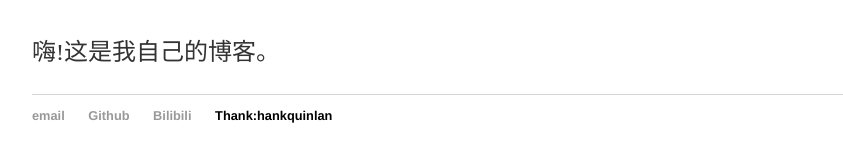
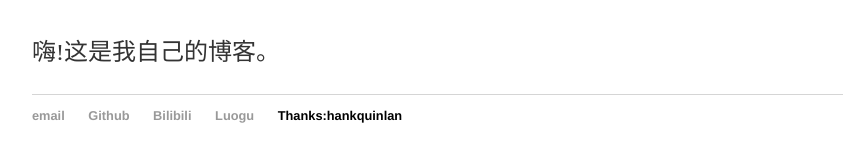
Before and after one commit to mcsmallfeng/mcsmallfeng-github.io, a Jekyll site: the page built from index.html, in a window 1280 px wide. Shown: the part 391-553 px from the top of the page, without its empty margins (160-1003 px from the left). Built offline with Jekyll 4.4.1, drawn with Linux system fonts in a browser that asks for light colours.

Commit message:
Update default.html

```diff
--- a/_layouts/default.html
+++ b/_layouts/default.html
@@ -24,7 +24,8 @@
 	        		<li><a href="mailto:pyqzpxm@outlook.com">email</a></li>
 	        		<li><a href="https://github.com/mcsmallfeng">Github</a></li>
 				<li><a href="https://space.bilibili.com/627095723?spm_id_from=333.1007.0.0">Bilibili</a></li>
-				<li>Thank:hankquinlan</li>
+				<li><a href="https://www.luogu.com.cn/user/835388">Luogu</a></li>
+				<li>Thanks:hankquinlan</li>
 				</ul>
 			</footer>
 		</body>
```
